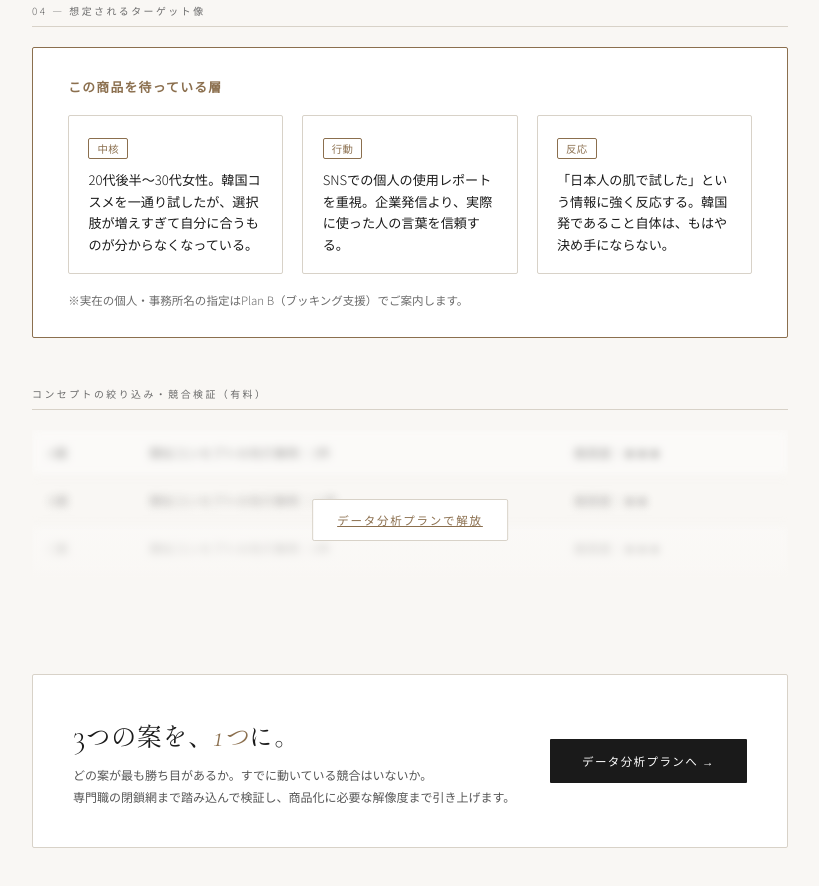
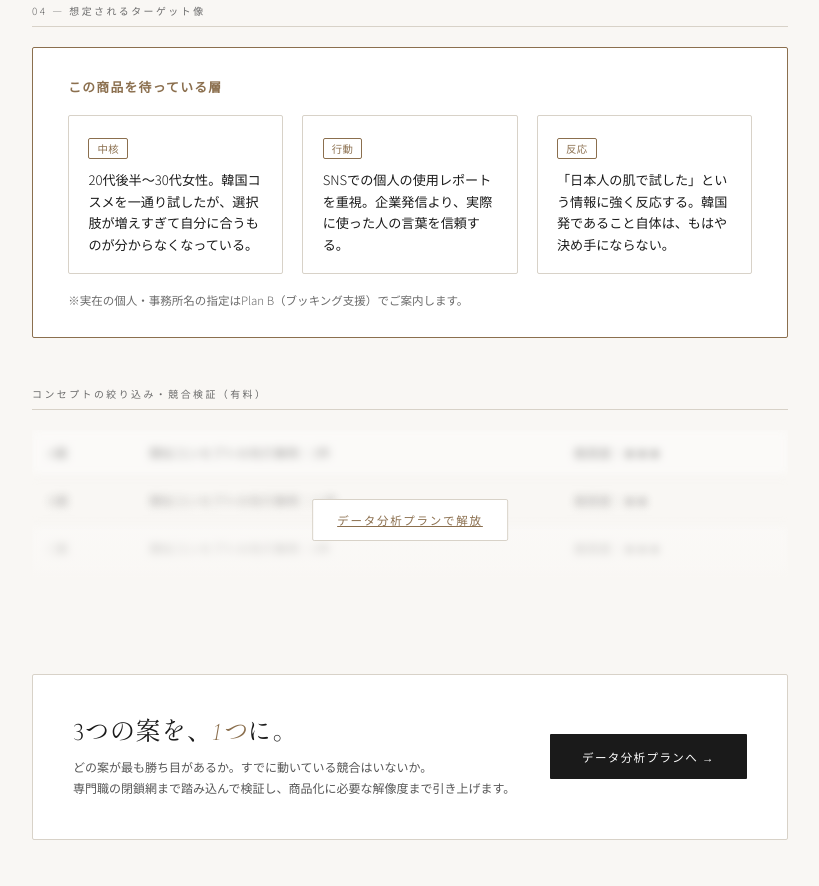
Before and after one commit to oshman1967/fire-source, a plain HTML site: page new_product_report.html in a window 1280 px wide. Shown: the part 2206-3092 px from the top of the page, without its empty margins (230-1049 px from the left). Drawn offline with nearby package versions, Linux system fonts and the light colour scheme.

Commit message:
Refine CTA text in new_product_report.html
Updated the call-to-action text for clarity and removed unnecessary elements.

```diff
--- a/new_product_report.html
+++ b/new_product_report.html
@@ -315,7 +315,7 @@
     line-height: 1.3;
   }
   .cta-lock em { font-style: italic; color: var(--accent); }
-  .cta-lock .cta-num { font-size: 1.25em; }
+  .cta-lock { font-feature-settings: "lnum" 1, "pnum" 1; }
   .cta-desc { font-size: 0.75rem; color: var(--ink-mid); line-height: 1.8; margin-top: 0.5rem; }
   .cta-buttons { display: flex; flex-direction: column; gap: 0.75rem; flex-shrink: 0; }
   .btn-primary {
@@ -613,7 +613,7 @@
   <!-- CTA -->
   <div class="cta-section">
     <div>
-      <div class="cta-lock"><span class="cta-num">3</span>つの案を、<em><span class="cta-num">1</span>つ</em>に。</div>
+      <div class="cta-lock">3つの案を、<em>1つ</em>に。</div>
       <p class="cta-desc">
         どの案が最も勝ち目があるか。すでに動いている競合はいないか。<br>
         専門職の閉鎖網まで踏み込んで検証し、商品化に必要な解像度まで引き上げます。
```
